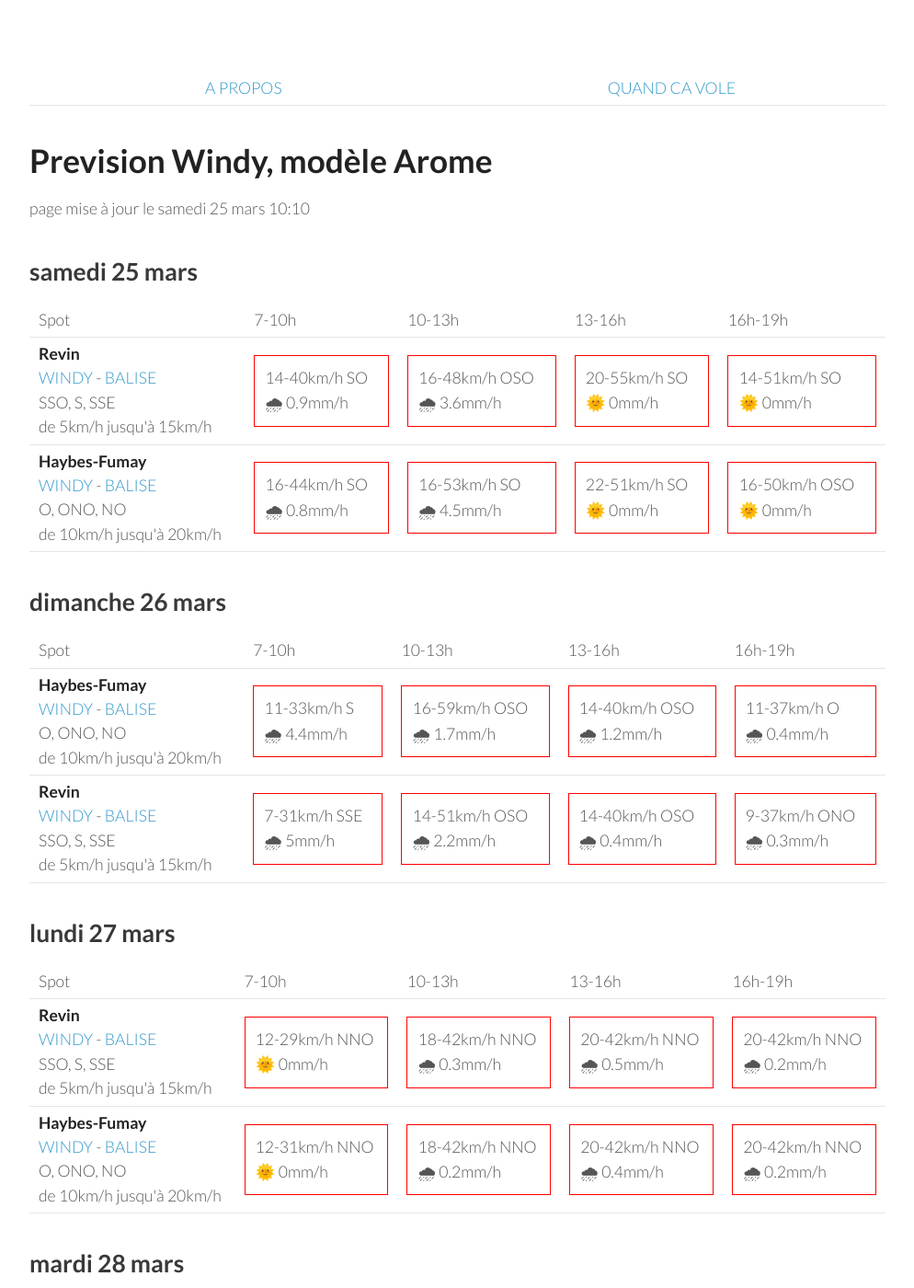
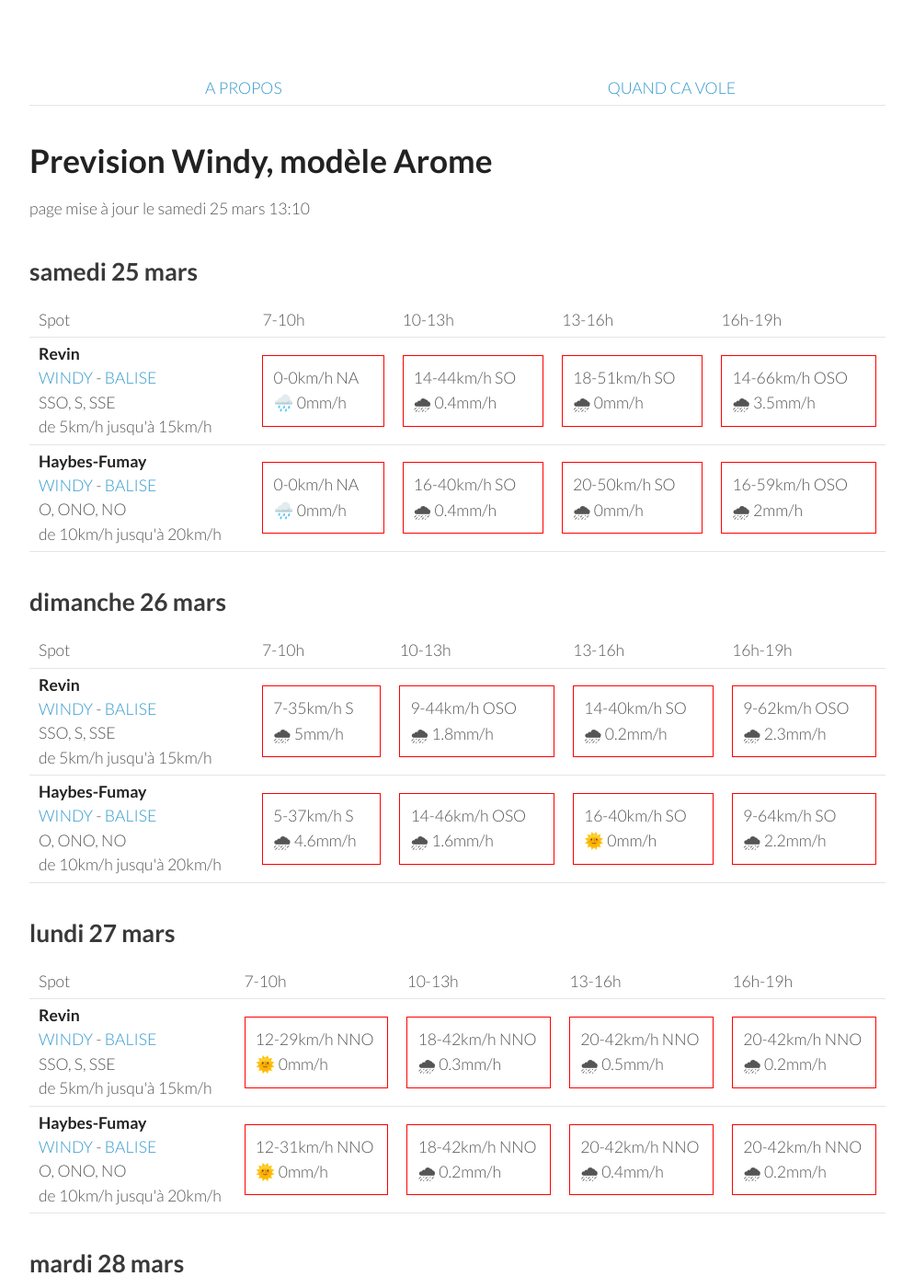
Before and after one commit to parapente-dans-le-nord/parapente-dans-le-nord.github.io, a Jekyll site: the page built from ardennes.markdown, in a window 1280 px wide and 1400 px high. Shown: the whole window at 92% size, without its empty margins (26-1020 px from the left). Built offline with Jekyll 4.4.1, drawn with Linux system fonts in a browser that asks for light colours.

Commit message:
update index.markdown

```diff
--- a/ardennes.markdown
+++ b/ardennes.markdown
@@ -7,7 +7,7 @@ title:  "Tous les spots"
 {: .links}
 
 # Prevision Windy, modèle Arome
-page mise à jour le samedi 25 mars 10:10
+page mise à jour le samedi 25 mars 13:10
 
 ## samedi 25 mars
 
@@ -24,21 +24,19 @@ page mise à jour le samedi 25 mars 10:10
 <tr>
         <td><strong>Revin</strong><br><a href="https://windy.com/49.948/4.625?49.543,4.625,8">WINDY</a> - <span class=""><a href="http://www.balisemeteo.com/balise.php?idBalise=5019">BALISE</a> </span><br> <span class="vent-favorable">SSO, S, SSE</span><br><span class="force-vent">de 5km/h jusqu'à 15km/h</span> </td>
 
-            <td><div class="not-flyable"><p>14-40km/h SO</p><p>🌧 0.9mm/h</p></div></td>
-            <td><div class="not-flyable"><p>16-48km/h OSO</p><p>🌧 3.6mm/h</p></div></td>
-            <td><div class="not-flyable"><p>20-55km/h SO</p><p>🌞 0mm/h</p></div></td>
-            <td><div class="not-flyable"><p>14-51km/h SO</p><p>🌞 0mm/h</p></div></td>
-
+            <td><div class="not-flyable"><p>0-0km/h NA</p><p>🌧️ 0mm/h</p></div></td>
+            <td><div class="not-flyable"><p>14-44km/h SO</p><p>🌧 0.4mm/h</p></div></td>
+            <td><div class="not-flyable"><p>18-51km/h SO</p><p>🌧 0mm/h</p></div></td>
+            <td><div class="not-flyable"><p>14-66km/h OSO</p><p>🌧 3.5mm/h</p></div></td>
 
     </tr>
 <tr>
         <td><strong>Haybes-Fumay</strong><br><a href="https://windy.com/49.998/4.715?49.913,4.738,10">WINDY</a> - <span class=""><a href="http://www.balisemeteo.com/balise.php?idBalise=104">BALISE</a> </span><br> <span class="vent-favorable">O, ONO, NO</span><br><span class="force-vent">de 10km/h jusqu'à 20km/h</span> </td>
 
-            <td><div class="not-flyable"><p>16-44km/h SO</p><p>🌧 0.8mm/h</p></div></td>
-            <td><div class="not-flyable"><p>16-53km/h SO</p><p>🌧 4.5mm/h</p></div></td>
-            <td><div class="not-flyable"><p>22-51km/h SO</p><p>🌞 0mm/h</p></div></td>
-            <td><div class="not-flyable"><p>16-50km/h OSO</p><p>🌞 0mm/h</p></div></td>
-
+            <td><div class="not-flyable"><p>0-0km/h NA</p><p>🌧️ 0mm/h</p></div></td>
+            <td><div class="not-flyable"><p>16-40km/h SO</p><p>🌧 0.4mm/h</p></div></td>
+            <td><div class="not-flyable"><p>20-50km/h SO</p><p>🌧 0mm/h</p></div></td>
+            <td><div class="not-flyable"><p>16-59km/h OSO</p><p>🌧 2mm/h</p></div></td>
 
     </tr>
 
@@ -58,22 +56,22 @@ page mise à jour le samedi 25 mars 10:10
       <td>16h-19h</td>
     </tr>
 <tr>
-        <td><strong>Haybes-Fumay</strong><br><a href="https://windy.com/49.998/4.715?49.913,4.738,10">WINDY</a> - <span class=""><a href="http://www.balisemeteo.com/balise.php?idBalise=104">BALISE</a> </span><br> <span class="vent-favorable">O, ONO, NO</span><br><span class="force-vent">de 10km/h jusqu'à 20km/h</span> </td>
+        <td><strong>Revin</strong><br><a href="https://windy.com/49.948/4.625?49.543,4.625,8">WINDY</a> - <span class=""><a href="http://www.balisemeteo.com/balise.php?idBalise=5019">BALISE</a> </span><br> <span class="vent-favorable">SSO, S, SSE</span><br><span class="force-vent">de 5km/h jusqu'à 15km/h</span> </td>
 
-            <td><div class="not-flyable"><p>11-33km/h S</p><p>🌧 4.4mm/h</p></div></td>
-            <td><div class="not-flyable"><p>16-59km/h OSO</p><p>🌧 1.7mm/h</p></div></td>
-            <td><div class="not-flyable"><p>14-40km/h OSO</p><p>🌧 1.2mm/h</p></div></td>
-            <td><div class="not-flyable"><p>11-37km/h O</p><p>🌧 0.4mm/h</p></div></td>
+            <td><div class="not-flyable"><p>7-35km/h S</p><p>🌧 5mm/h</p></div></td>
+            <td><div class="not-flyable"><p>9-44km/h OSO</p><p>🌧 1.8mm/h</p></div></td>
+            <td><div class="not-flyable"><p>14-40km/h SO</p><p>🌧 0.2mm/h</p></div></td>
+            <td><div class="not-flyable"><p>9-62km/h OSO</p><p>🌧 2.3mm/h</p></div></td>
 
 
     </tr>
 <tr>
-        <td><strong>Revin</strong><br><a href="https://windy.com/49.948/4.625?49.543,4.625,8">WINDY</a> - <span class=""><a href="http://www.balisemeteo.com/balise.php?idBalise=5019">BALISE</a> </span><br> <span class="vent-favorable">SSO, S, SSE</span><br><span class="force-vent">de 5km/h jusqu'à 15km/h</span> </td>
+        <td><strong>Haybes-Fumay</strong><br><a href="https://windy.com/49.998/4.715?49.913,4.738,10">WINDY</a> - <span class=""><a href="http://www.balisemeteo.com/balise.php?idBalise=104">BALISE</a> </span><br> <span class="vent-favorable">O, ONO, NO</span><br><span class="force-vent">de 10km/h jusqu'à 20km/h</span> </td>
 
-            <td><div class="not-flyable"><p>7-31km/h SSE</p><p>🌧 5mm/h</p></div></td>
-            <td><div class="not-flyable"><p>14-51km/h OSO</p><p>🌧 2.2mm/h</p></div></td>
-            <td><div class="not-flyable"><p>14-40km/h OSO</p><p>🌧 0.4mm/h</p></div></td>
-            <td><div class="not-flyable"><p>9-37km/h ONO</p><p>🌧 0.3mm/h</p></div></td>
+            <td><div class="not-flyable"><p>5-37km/h S</p><p>🌧 4.6mm/h</p></div></td>
+            <td><div class="not-flyable"><p>14-46km/h OSO</p><p>🌧 1.6mm/h</p></div></td>
+            <td><div class="not-flyable"><p>16-40km/h SO</p><p>🌞 0mm/h</p></div></td>
+            <td><div class="not-flyable"><p>9-64km/h SO</p><p>🌧 2.2mm/h</p></div></td>
 
 
     </tr>
```
